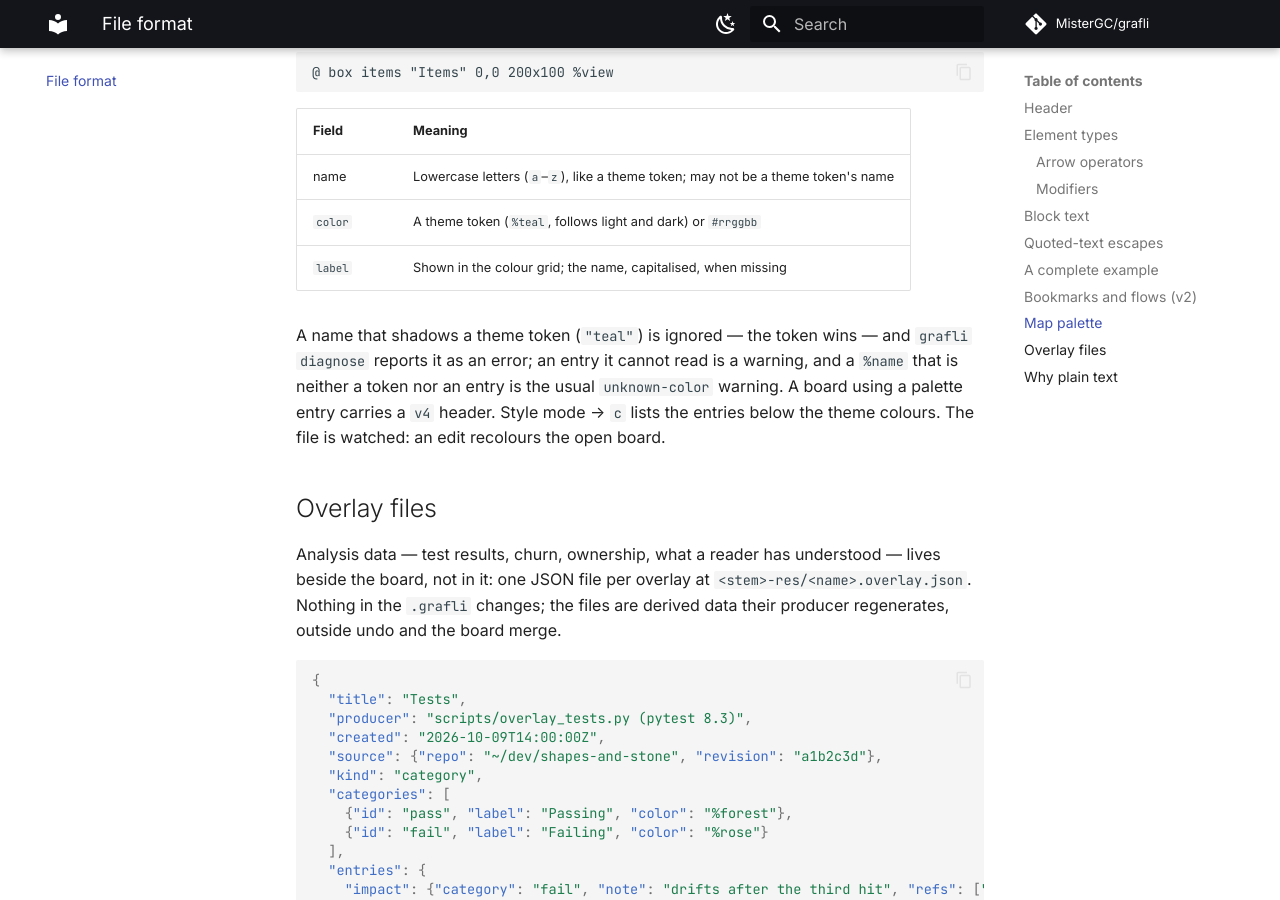
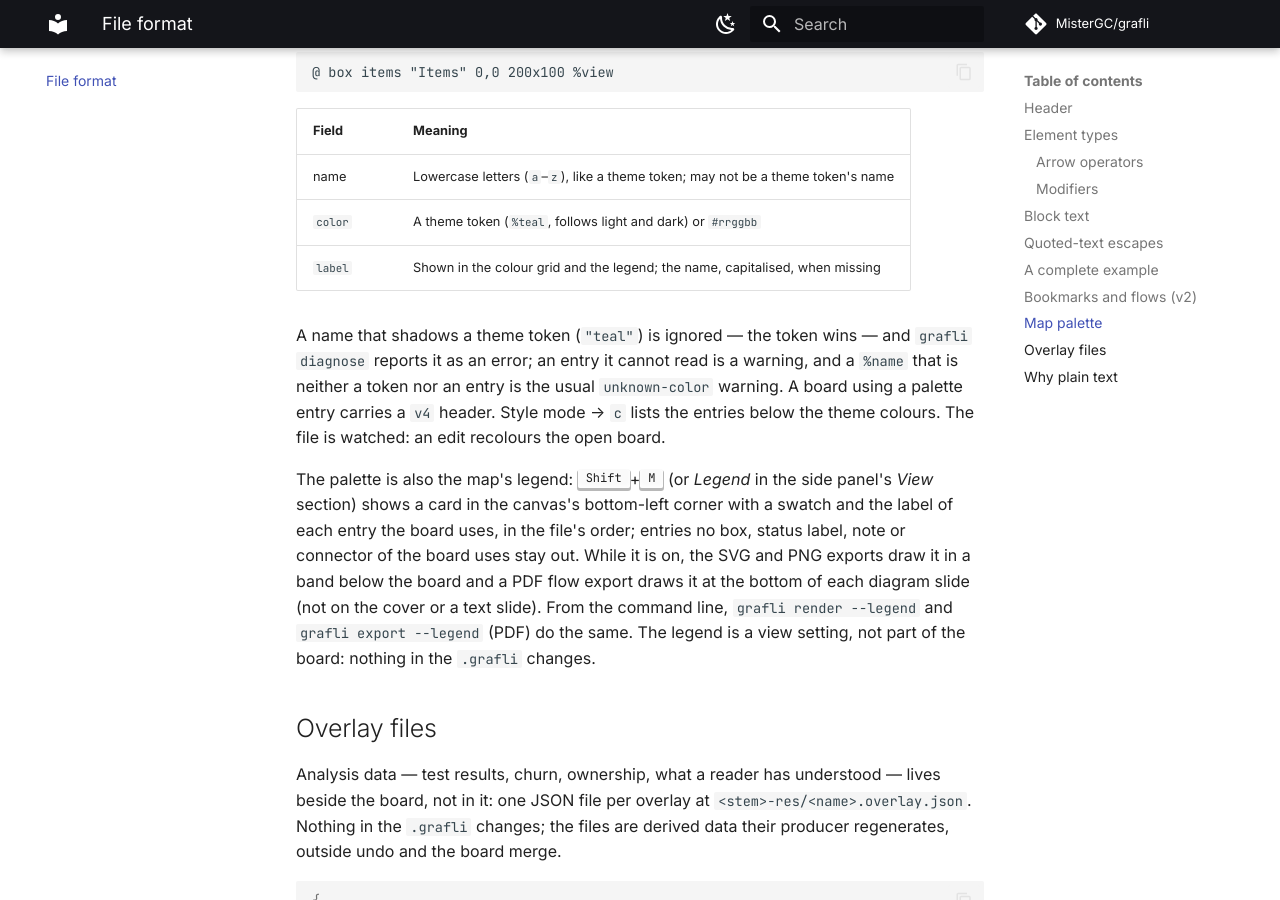
Before and after one commit to MisterGC/grafli, an MkDocs documentation site: the page built from docs/format.md, in a window 1280 px wide and 900 px high, scrolled down 7619 px. Built offline with MkDocs 1.6.1 and Material for MkDocs 9.7.7, drawn with Linux system fonts in a browser that asks for light colours; comment, search, counter and statistics services are not loaded.

Commit message:
Document the legend in the format reference, keybindings, skill and changelog

```diff
--- a/docs/format.md
+++ b/docs/format.md
@@ -347,7 +347,7 @@ all, in the app, `grafli render` and the exports.
 |---|---|
 | name | Lowercase letters (`a`–`z`), like a theme token; may not be a theme token's name |
 | `color` | A theme token (`%teal`, follows light and dark) or `#rrggbb` |
-| `label` | Shown in the colour grid; the name, capitalised, when missing |
+| `label` | Shown in the colour grid and the legend; the name, capitalised, when missing |
 
 A name that shadows a theme token (`"teal"`) is ignored — the token wins —
 and `grafli diagnose` reports it as an error; an entry it cannot read is a
@@ -355,6 +355,17 @@ warning, and a `%name` that is neither a token nor an entry is the usual
 `unknown-color` warning. A board using a palette entry carries a
 `#!grafli v4` header. Style mode → `c` lists the entries below the theme
 colours. The file is watched: an edit recolours the open board.
+
+The palette is also the map's legend: <kbd>Shift</kbd>+<kbd>M</kbd> (or
+*Legend* in the side panel's *View* section) shows a card in the canvas's
+bottom-left corner with a swatch and the label of each entry the board uses,
+in the file's order; entries no box, status label, note or connector of the
+board uses stay out. While it is on, the SVG and PNG exports draw it in a
+band below the board and a PDF flow export draws it at the bottom of each
+diagram slide (not on the cover or a text slide). From the command line,
+`grafli render --legend` and `grafli export --legend` (PDF) do the same. The
+legend is a view setting, not part of the board: nothing in the `.grafli`
+changes.
 
 ## Overlay files
 
```
Also changed, not shown: CHANGELOG.md (+8 -0 lines), docs/keybindings.md (+1 -0 lines), grafli/skills/grafli/references/format.md (+4 -0 lines).
